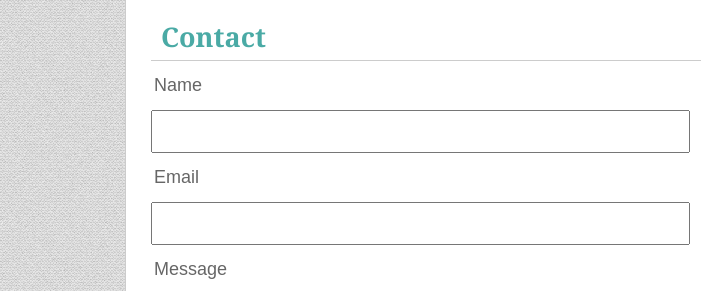
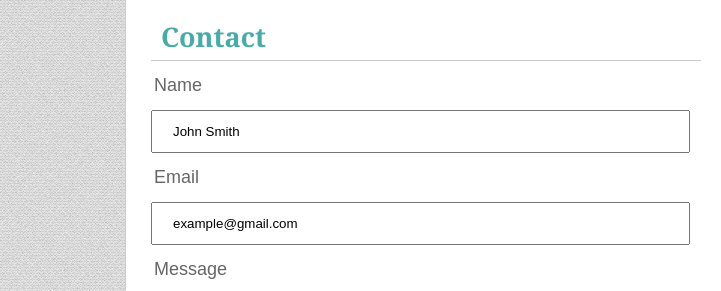
Before and after one commit to Kbowen200247/Basic-Portfolio, a plain HTML site: page contact.html in a window 1280 px wide. Shown: the part 130-421 px from the top of the page, 0-721 px from the left. Drawn offline with Linux system fonts and the light colour scheme.

Commit message:
edited to fixed with contact values

```diff
--- a/contact.html
+++ b/contact.html
@@ -27,10 +27,10 @@
 			<form action="mailto" method="post" enctype="text/plain">
 				<h3>Name</h3>
 				<br>
-				<input class="textform" type="text" name="name" value=""><br>
+				<input class="textform" type="text" name="name" value="John Smith"><br>
 				<h3>Email</h3>
 				<br>
-				<input class="textform" type="text" name="email" value="">
+				<input class="textform" type="text" name="email" value="example@gmail.com">
 				<h3>Message</h3>
 				<br>
 				<textarea class="comments" name="commets" rows="10" cols="80" title="comments"></textarea>
```
